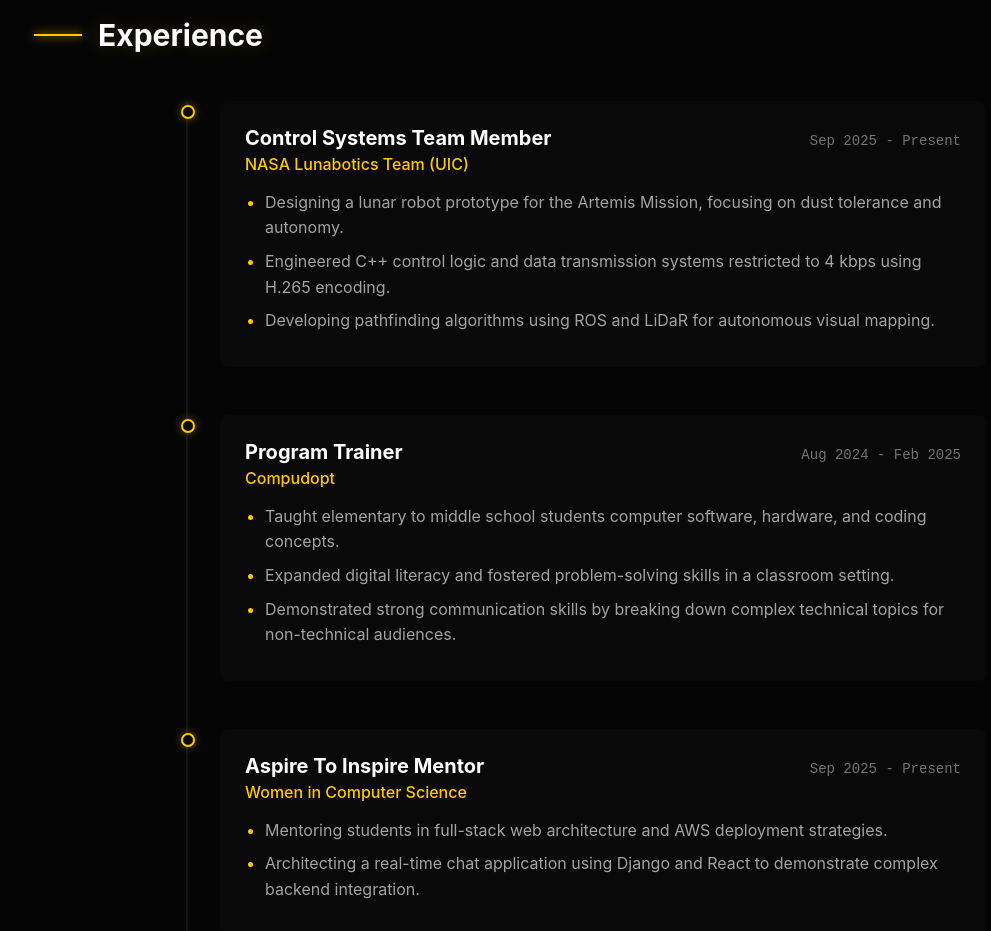
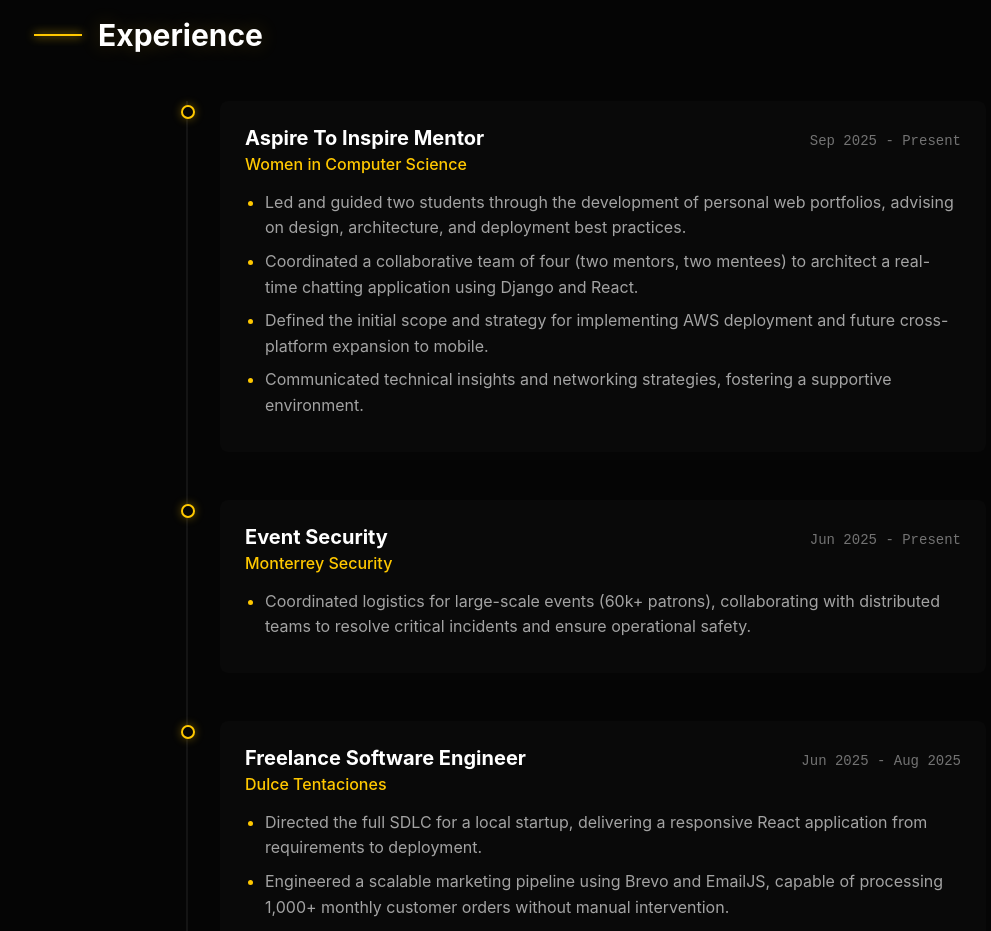
Before and after one commit to FernandoLpz0911/Personal-Webpage, a React (Vite) app in the folder PersonalWebpage/: page / in a window 1280 px wide. Shown: the part 1860-2791 px from the top of the page, without its empty margins (54-1045 px from the left). Built offline with nearby package versions, Linux system fonts and the light colour scheme.

Commit message:
Adjusting my experinece

```diff
--- a/PersonalWebpage/src/components/Experience.jsx
+++ b/PersonalWebpage/src/components/Experience.jsx
@@ -4,44 +4,44 @@ import '../styles/Experience.css';
 const experiences = [
   {
     id: 1,
-    role: "Control Systems Team Member",
-    company: "NASA Lunabotics Team (UIC)",
+    role: "Aspire To Inspire Mentor",
+    company: "Women in Computer Science",
     period: "Sep 2025 - Present",
     description: [
-      "Designing a lunar robot prototype for the Artemis Mission, focusing on dust tolerance and autonomy.",
-      "Engineered C++ control logic and data transmission systems restricted to 4 kbps using H.265 encoding.",
-      "Developing pathfinding algorithms using ROS and LiDaR for autonomous visual mapping."
+      "Led and guided two students through the development of personal web portfolios, advising on design, architecture, and deployment best practices.",
+      "Coordinated a collaborative team of four (two mentors, two mentees) to architect a real-time chatting application using Django and React.",
+      "Defined the initial scope and strategy for implementing AWS deployment and future cross-platform expansion to mobile.",
+      "Communicated technical insights and networking strategies, fostering a supportive environment."
     ]
   },
   {
     id: 2,
+    role: "Event Security",
+    company: "Monterrey Security",
+    period: "Jun 2025 - Present",
+    description: [
+      "Coordinated logistics for large-scale events (60k+ patrons), collaborating with distributed teams to resolve critical incidents and ensure operational safety."
+    ]
+  },
+  {
+    id: 3,
+    role: "Freelance Software Engineer",
+    company: "Dulce Tentaciones",
+    period: "Jun 2025 - Aug 2025",
+    description: [
+      "Directed the full SDLC for a local startup, delivering a responsive React application from requirements to deployment.",
+      "Engineered a scalable marketing pipeline using Brevo and EmailJS, capable of processing 1,000+ monthly customer orders without manual intervention.",
+      "Integrated Sanity CMS to enable non-technical content updates, reducing developer maintenance time by 100%."
+    ]
+  },
+  {
+    id: 4,
     role: "Program Trainer",
     company: "Compudopt",
     period: "Aug 2024 - Feb 2025",
     description: [
-      "Taught elementary to middle school students computer software, hardware, and coding concepts.",
-      "Expanded digital literacy and fostered problem-solving skills in a classroom setting.",
-      "Demonstrated strong communication skills by breaking down complex technical topics for non-technical audiences."
-    ]
-  },
-  {
-    id: 3,
-    role: "Aspire To Inspire Mentor",
-    company: "Women in Computer Science",
-    period: "Sep 2025 - Present",
-    description: [
-      "Mentoring students in full-stack web architecture and AWS deployment strategies.",
-      "Architecting a real-time chat application using Django and React to demonstrate complex backend integration."
-    ]
-  },
-  {
-    id: 4,
-    role: "Event Security",
-    company: "Monterrey Security",
-    period: "Jun 2025 - Present",
-    description: [
-      "Coordinating with security teams to maintain safety for large-scale events with 63,500+ patrons.",
-      "Demonstrating reliability, conflict resolution, and situational awareness in high-pressure environments."
+      "Translated complex programming paradigms into accessible K-8 curriculum, covering foundational logic such as loops, control flow, and variable types to build technical literacy for 20+ students per semester.",
+      "Directed hands-on engineering workshops utilizing microcontrollers (Arduino) and circuit logic to foster early proficiency in embedded systems and real-world software use cases."
     ]
   }
 ];
--- a/PersonalWebpage/src/components/Hero.jsx
+++ b/PersonalWebpage/src/components/Hero.jsx
@@ -12,7 +12,7 @@ const Hero = () => {
         <p className="hero-subtitle">
           Software Engineer Architecting Scalable Systems.
           <br />
-          Specializing in Full-Stack Development, Mobile Architecture, and Systems Programming (C++/ROS).
+          Specializing in xxx
         </p>
 
         <div className="hero-actions">
--- a/PersonalWebpage/src/components/Projects.jsx
+++ b/PersonalWebpage/src/components/Projects.jsx
@@ -39,13 +39,12 @@ const Projects = () => {
 
         <div className="projects-grid">
           {projects.map((project) => (
-            // 💡 Change the div to an <a> tag here
             <a
               key={project.id}
-              href={project.link} // 💡 Apply the link here
-              target="_blank" // 💡 Recommended: Opens link in a new tab
-              rel="noopener noreferrer" // 💡 Recommended: Security best practice
-              className="project-card" // 💡 Apply your card styling here
+              href={project.link} // 💡 linking here
+              target="_blank" // 💡 links in new tab
+              rel="noopener noreferrer"
+              className="project-card" // 💡 card styling
             >
               <div className="project-image-container">
                 <img
@@ -68,7 +67,7 @@ const Projects = () => {
                   ))}
                 </div>
               </div>
-            </a> // 💡 Close the <a> tag
+            </a>
           ))}
         </div>
       </div>
```
